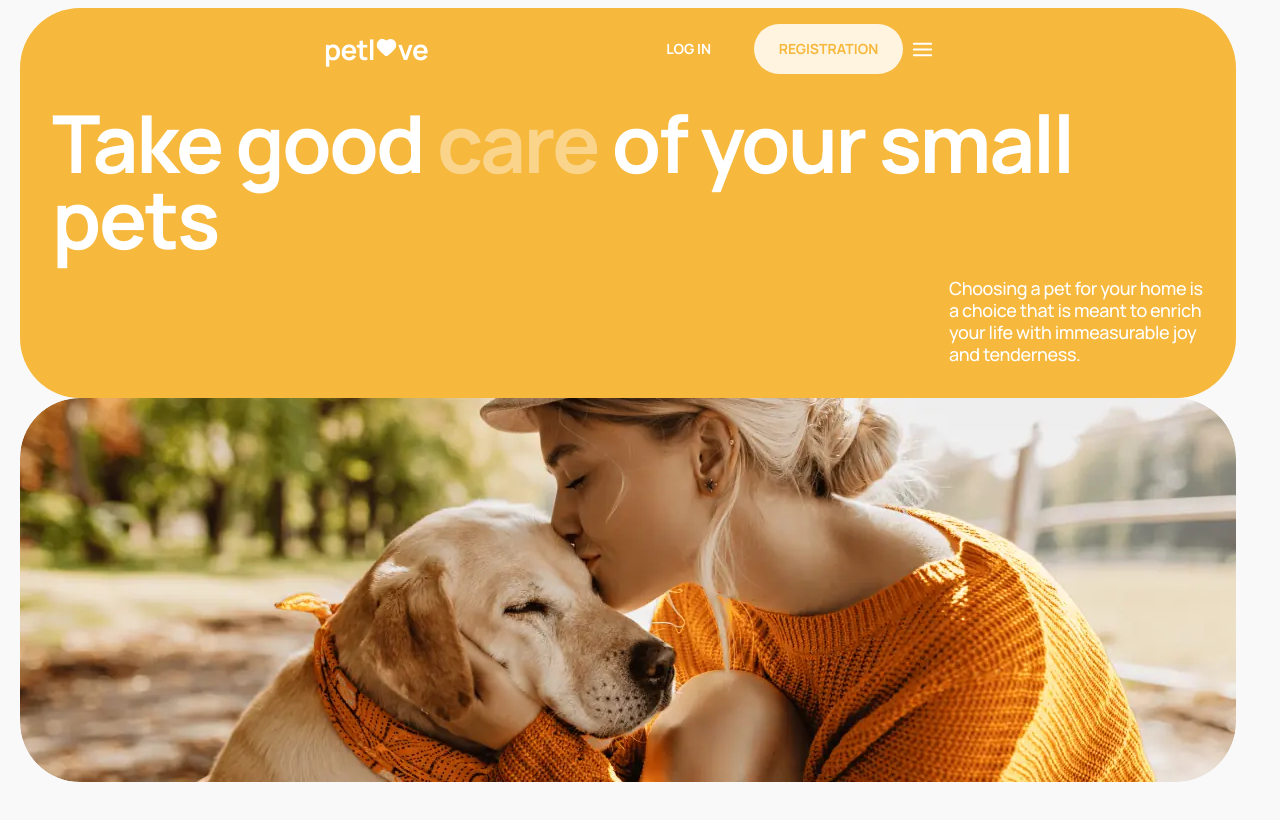
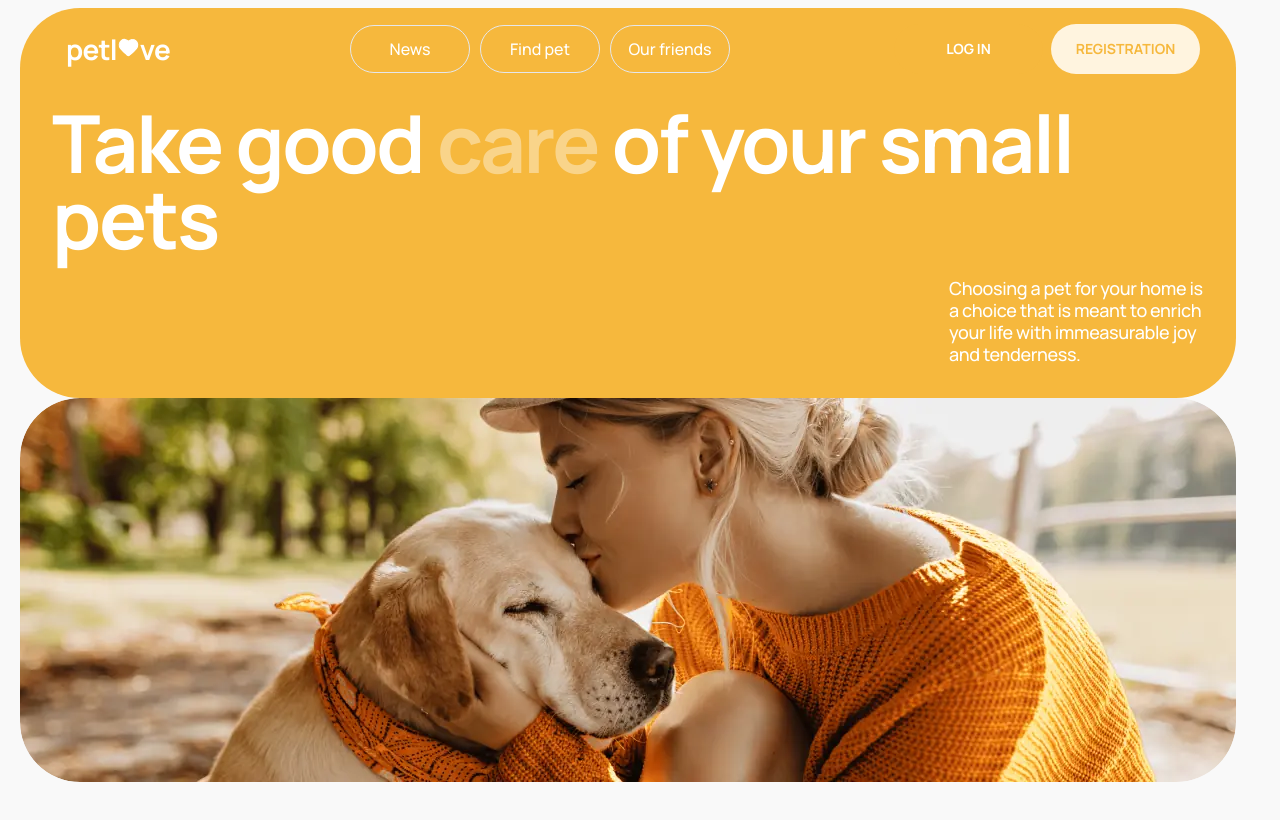
Before and after one commit to MaxsimJSDeveloper/pet-love, a React (Vite) app: page / in a window 1280 px wide. Shown: the top 820 px of the page. Built offline with nearby package versions, Linux system fonts and the light colour scheme.

Commit message:
add-desct-header-styles

```diff
--- a/src/components/logic/AuthNav/AuthNav.tsx
+++ b/src/components/logic/AuthNav/AuthNav.tsx
@@ -21,7 +21,7 @@ const AuthNav = ({ location }: AuthNavProps) => {
             }`}
             to="/login"
           >
-            <p className={`${css.text} text-white`}>Log In</p>
+            <p className={`${css.text} text-white xl:w-[120px]`}>Log In</p>
           </NavLink>
           <NavLink className={`${css.navLink} bg-[#fff4df]`} to="/register">
             <p className={`${css.text} text-[#f6b83d]`}>Registration</p>
--- a/src/components/logic/AuthNav/AuthNavStyles.ts
+++ b/src/components/logic/AuthNav/AuthNavStyles.ts
@@ -1,5 +1,6 @@
 const css = {
-  navWrap: "flex flex-col gap-[8px] w-full md:flex-row md:justify-end",
+  navWrap:
+    "flex flex-col gap-[8px] h-[50px] w-full md:flex-row md:justify-end xl:w-[276px]",
   navLink:
     "rounded-[30px] py-[12px] flex items-center justify-center bg-[#f6b83d] md:py-[15px] md:px-[35px] md:max-w-[149px]",
   text: "text-center uppercase font-bold text-sm",
--- a/src/components/logic/Header/Header.tsx
+++ b/src/components/logic/Header/Header.tsx
@@ -1,5 +1,4 @@
 import { useEffect } from "react";
-import Navigation from "../Navigation/Navigation";
 import { useLocation } from "react-router-dom";
 import Icon from "@shared/Icon";
 import Logo from "@components/ui/Logo/Logo";
@@ -10,6 +9,8 @@ import useScreenWidth from "@src/hooks/useScreenWidth";
 import Logout from "../LogoutBtn/LogoutBtn";
 import useToggle from "@src/hooks/useToggle";
 import useOutsideClick from "@src/hooks/useOutsideClick";
+import NavigationSidebar from "../NavigationSidebar/NavigationSidebar";
+import Navigation from "../Navigation/Navigation";
 
 const Header = () => {
   const { isOpen, toggle, close } = useToggle(false);
@@ -24,18 +25,23 @@ const Header = () => {
 
   const screenWidth = useScreenWidth();
   const isTabletScreen = screenWidth >= 768;
+  const isDesktopScreen = screenWidth >= 1280;
 
   return (
     <header
-      className={`flex justify-between items-center relative mx-auto z-50 md:w-[636px] ${
+      className={`flex justify-between items-center relative mx-auto z-50 md:w-[636px] xl:w-[1152px] ${
         location.pathname === "/" ? "px-[16px]" : "px-0"
       }`}
     >
       <Logo location={location.pathname} />
+      {isDesktopScreen && <Navigation location={location.pathname} />}
+
       {token === null && isTabletScreen && (
         <AuthNav location={location.pathname} />
       )}
       {token != null && isTabletScreen && <Logout />}
+
+      {!isDesktopScreen && (
         <button
           onClick={(e) => {
             e.stopPropagation();
@@ -52,12 +58,15 @@ const Header = () => {
             height={"23px"}
           />
         </button>
+      )}
 
-      <Navigation
+      {!isDesktopScreen && (
+        <NavigationSidebar
           location={location.pathname}
           isOpen={isOpen}
           setIsOpen={close}
         />
+      )}
     </header>
   );
 };
--- a/src/components/logic/LogoutBtn/LogoutBtn.tsx
+++ b/src/components/logic/LogoutBtn/LogoutBtn.tsx
@@ -19,7 +19,7 @@ const Logout = ({ style }: LogoutProps) => {
   return (
     isLogged != null && (
       <button
-        className={`${style} rounded-[30px] py-[15px] px-[35px] max-w-[136px] bg-[#f6b83d] text-[16px] text-bold uppercase text-white leading-[125%] tracking-[-0.03em] ml-auto`}
+        className={`${style} rounded-[30px] py-[15px] px-[35px] max-w-[136px] bg-[#f6b83d] text-[16px] text-bold uppercase text-white leading-[125%] tracking-[-0.03em] ml-auto xl:w-full`}
         onClick={handleLogout}
       >
         Log out
--- a/src/components/logic/Navigation/Navigation.tsx
+++ b/src/components/logic/Navigation/Navigation.tsx
@@ -1,72 +1,58 @@
 import { NavLink } from "react-router-dom";
-import AuthNav from "../AuthNav/AuthNav";
-import { NavigationProps } from "./Navigation.types";
 import css from "./NavigationStyles";
-import Icon from "@src/shared/Icon";
+import useScreenWidth from "@src/hooks/useScreenWidth";
 
-const Navigation = ({ isOpen, setIsOpen, location }: NavigationProps) => {
-  const handleNavClick = (e: React.MouseEvent<HTMLDivElement>) => {
-    e.stopPropagation();
-  };
+interface NavigationProps {
+  location: string;
+  wrapper?: string;
+}
 
-  const handleClose = () => {
-    setIsOpen(false);
+const Navigation = ({ location, wrapper }: NavigationProps) => {
+  const screenWidth = useScreenWidth();
+  const isDesktopScreen = screenWidth >= 1280;
+
+  const getLinkClasses = (isActive: boolean, currentLocation: string) => {
+    const baseClass = css.linkClass;
+
+    const textColor =
+      currentLocation === "/"
+        ? isDesktopScreen
+          ? "text-white hover:border-white"
+          : "text-[#262626] hover:border[#F6B83D]"
+        : !isDesktopScreen
+        ? "text-white hover:border-white"
+        : "text-[#262626] hover:border-[#F6B83D]";
+
+    const activeClass = isActive
+      ? isDesktopScreen
+        ? "border-[#F6B83D]"
+        : "border-white"
+      : "";
+
+    return `${baseClass} ${textColor} ${activeClass}`;
   };
 
   return (
-    <nav
-      className={`${isOpen ? css.navigation : "hidden"} ${
-        location === "/" && isOpen ? "bg-white" : ""
-      }`}
-      onClick={handleNavClick}
-    >
-      <div className="flex justify-end items-start">
-        <button onClick={handleClose} type="button">
-          <Icon
-            id="icon-close"
-            stroke={location === "/" ? "stroke-[#262626]" : "stroke-white"}
-            width={"32px"}
-            height={"32px"}
-          />
-        </button>
-      </div>
-      <div className={`${css.navigationWrap}`}>
+    <div className={`${css.navigationWrap} ${wrapper}`}>
       <NavLink
-          className={({ isActive }) =>
-            `${css.linkClass} ${
-              location !== "/" ? "text-white  hover:border-white" : ""
-            } ${isActive ? "border-white" : ""}`
-          }
+        className={({ isActive }) => getLinkClasses(isActive, location)}
         to="/news"
       >
         <p className="text-center">News</p>
       </NavLink>
       <NavLink
-          className={({ isActive }) =>
-            `${css.linkClass} ${
-              location !== "/" ? "text-white  hover:border-white" : ""
-            } ${isActive ? "border-white" : ""}`
-          }
+        className={({ isActive }) => getLinkClasses(isActive, location)}
         to="/notices"
       >
         <p className="text-center">Find pet</p>
       </NavLink>
       <NavLink
-          className={({ isActive }) =>
-            `${css.linkClass} ${
-              location !== "/" ? "text-white hover:border-white" : ""
-            } ${isActive ? "border-white" : ""}`
-          }
+        className={({ isActive }) => getLinkClasses(isActive, location)}
         to="/friends"
       >
         <p className="text-center">Our friends</p>
       </NavLink>
     </div>
-
-      <div className="mt-auto flex flex-col items-center">
-        <AuthNav location={location} />
-      </div>
-    </nav>
   );
 };
 
--- a/src/components/logic/Navigation/NavigationStyles.ts
+++ b/src/components/logic/Navigation/NavigationStyles.ts
@@ -1,10 +1,8 @@
 const css = {
-  navigation:
-    "fixed top-0 right-0 md:right-[20px] w-[218px] md:w-[374px] bg-[#f6b83d] h-[100%] p-[20px] flex flex-col z-50 transition-all duration-300 ease-in-out",
   linkClass:
     "border-[1px] rounded-[30px] w-[120px] h-[48px] flex items-center justify-center hover:border-[#f6b83d]",
   navigationWrap:
-    "flex flex-col items-center justify-center flex-grow space-y-4",
+    "flex flex-col items-center justify-center flex-grow gap-[10px] xl:flex-row xl:w-full",
 };
 
 export default css;
--- /dev/null
+++ b/src/components/logic/NavigationSidebar/NavigationSidebar.tsx
@@ -0,0 +1,46 @@
+import AuthNav from "../AuthNav/AuthNav";
+import { NavigationProps } from "./Navigation.types";
+import css from "./NavigationStyles";
+import Icon from "@src/shared/Icon";
+import Navigation from "../Navigation/Navigation";
+
+const NavigationSidebar = ({
+  isOpen,
+  setIsOpen,
+  location,
+}: NavigationProps) => {
+  const handleNavClick = (e: React.MouseEvent<HTMLDivElement>) => {
+    e.stopPropagation();
+  };
+
+  const handleClose = () => {
+    setIsOpen(false);
+  };
+
+  return (
+    <nav
+      className={`${isOpen ? css.navigation : "hidden"} ${
+        location === "/" && isOpen ? "bg-white" : ""
+      }`}
+      onClick={handleNavClick}
+    >
+      <div className="flex justify-end items-start">
+        <button onClick={handleClose} type="button">
+          <Icon
+            id="icon-close"
+            stroke={location === "/" ? "stroke-[#262626]" : "stroke-white"}
+            width={"32px"}
+            height={"32px"}
+          />
+        </button>
+      </div>
+      <Navigation location={location} />
+
+      <div className="mt-auto flex flex-col items-center">
+        <AuthNav location={location} />
+      </div>
+    </nav>
+  );
+};
+
+export default NavigationSidebar;
--- /dev/null
+++ b/src/components/logic/NavigationSidebar/NavigationStyles.ts
@@ -0,0 +1,10 @@
+const css = {
+  navigation:
+    "fixed top-0 right-0 md:right-[20px] w-[218px] md:w-[374px] bg-[#f6b83d] h-[100%] p-[20px] flex flex-col z-50 transition-all duration-300 ease-in-out",
+  linkClass:
+    "border-[1px] rounded-[30px] w-[120px] h-[48px] flex items-center justify-center hover:border-[#f6b83d]",
+  navigationWrap:
+    "flex flex-col items-center justify-center flex-grow space-y-4",
+};
+
+export default css;
```
Also changed, not shown: src/components/logic/NavigationSidebar/Navigation.types.ts (renamed from src/components/logic/Navigation/Navigation.types.ts). Lines whose indentation alone changed are shown as unchanged.
